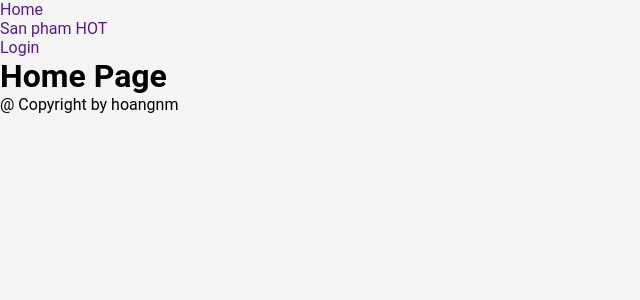
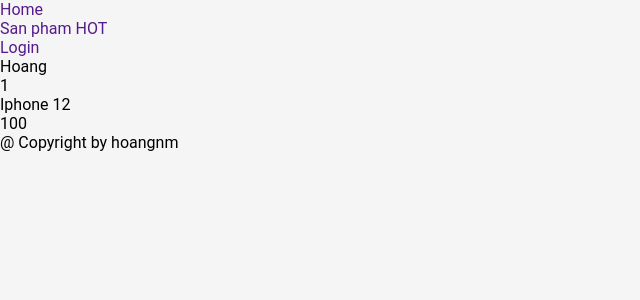
Before and after one commit to hoangnmfpt/web502-2024, a React (Vite) app: page / in a window 1280 px wide. Shown: the top 300 px of the page, without its empty margins (0-640 px from the left). Built offline with nearby package versions, Linux system fonts and the light colour scheme.

Commit message:
Lesson 6: Props

```diff
--- a/src/App.tsx
+++ b/src/App.tsx
@@ -1,12 +1,27 @@
-import { useState } from 'react';
 import './App.css';
+import Footer from './components/Footer';
 import Header from './components/Header';
-import Footer from './components/Footer';
-import Home from './pages/Home';
+import { TProduct } from './interfaces/Product';
+const App: React.FC = () => {
+	// const [count, setCount] = useState(0);
+	// Get API lay thong tin product
+	const product: TProduct = {
+		id: 1,
+		name: 'Iphone 12',
+		price: 100,
+	};
+	type TProps = { product: TProduct; name: string };
 
-function App() {
-	// const [count, setCount] = useState(0);
-
+	const Shop = (props: TProps) => {
+		return (
+			<div>
+				<p>{props.name}</p>
+				<p>{props.product.id}</p>
+				<p>{props.product.name}</p>
+				<p>{props.product.price}</p>
+			</div>
+		);
+	};
 	return (
 		<div>
 			{/* <div className="card">
@@ -16,10 +31,11 @@ function App() {
 			</div> */}
 
 			<Header />
-			<Home />
+			{/* <Home /> */}
+			<Shop product={product} name={'Hoang'} />
 			<Footer />
 		</div>
 	);
-}
+};
 
 export default App;
--- a/src/common/ProductType.ts
+++ /dev/null
@@ -1,5 +0,0 @@
-export type productType = {
-  id: number
-  name: string,
-  price: number
-}
--- a/src/components/Footer.tsx
+++ b/src/components/Footer.tsx
@@ -1,6 +1,6 @@
 import React from 'react';
 
-const Footer = () => {
+const Footer: React.FC = () => {
 	return <div>@ Copyright by hoangnm</div>;
 };
 
--- a/src/components/Header.tsx
+++ b/src/components/Header.tsx
@@ -1,6 +1,6 @@
 import React from 'react';
 
-const Header = () => {
+const Header: React.FC = () => {
 	return (
 		<header>
 			<nav>
--- /dev/null
+++ b/src/interfaces/Product.ts
@@ -0,0 +1,5 @@
+export type TProduct = {
+	id?: number;
+	name: string;
+	price: number;
+};
--- a/src/pages/Home.tsx
+++ b/src/pages/Home.tsx
@@ -1,6 +1,6 @@
 import React from 'react';
 
-const Home = () => {
+const Home: React.FC = () => {
 	return <h1>Home Page</h1>;
 };
 
```
Also changed, not shown: src/components/Test.ts (added, +23 -0 lines), src/pages/Shop.tsx (added, +20 -0 lines).
